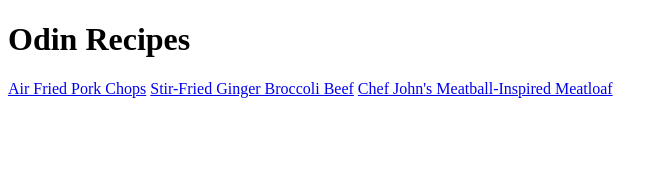
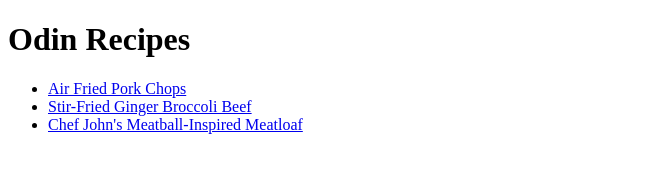
Before and after one commit to TyriqOdle/odin-recipes, a plain HTML site: page index.html in a window 1280 px wide. Shown: the whole page, without its empty margins (0-667 px from the left). Drawn offline with Linux system fonts and the light colour scheme.

Commit message:
Modified the index.html file to put the links into an unordered list.

```diff
--- a/index.html
+++ b/index.html
@@ -7,9 +7,10 @@
 </head>
 <body>
     <h1>Odin Recipes</h1>
-
-    <a href="recipes/AFPorkChops.html">Air Fried Pork Chops</a>
-    <a href="recipes/Stir-Fried Ginger Broccoli Beef.html"> Stir-Fried Ginger Broccoli Beef</a>
-    <a href="recipes/ Chef John's Meatball-Inspired Meatloaf.html">Chef John's Meatball-Inspired Meatloaf</a>
+    <ul>
+    <li><a href="recipes/AFPorkChops.html">Air Fried Pork Chops</a></li>
+    <li><a href="recipes/Stir-Fried Ginger Broccoli Beef.html"> Stir-Fried Ginger Broccoli Beef</a></li>
+    <li><a href="recipes/ Chef John's Meatball-Inspired Meatloaf.html">Chef John's Meatball-Inspired Meatloaf</a></li>
+</ul>
 </body>
 </html>
```
